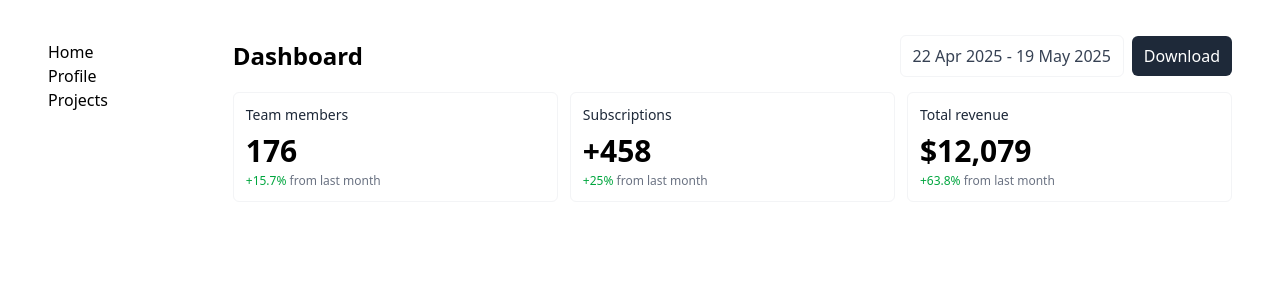
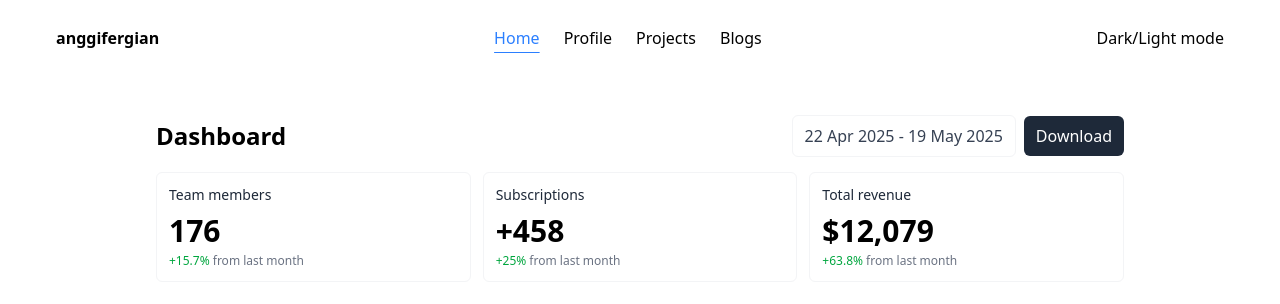
Before and after one commit to anggifergian/vite-react, a React (Vite) app: page /home in a window 1280 px wide. Shown: the top 304 px of the page. Built offline with nearby package versions, Linux system fonts and the light colour scheme.

Commit message:
feat: add navbar to router outlet

```diff
--- a/src/components/Layout.tsx
+++ b/src/components/Layout.tsx
@@ -1,26 +1,12 @@
-import { Link, Outlet } from "react-router-dom";
+import { Outlet } from "react-router-dom";
+import Navbar from "./ui/navbar";
 
 const Layout = () => {
   return (
     <>
-      <div className="max-w-[1200px] m-auto p-2 md:py-4 flex flex-col md:flex-row gap-4">
-        <nav className="w-[200px] pt-6">
-          <ul>
-            <li>
-              <Link to="/home" viewTransition>Home</Link>
-            </li>
-
-            <li>
-              <Link to="/profile" viewTransition>Profile</Link>
-            </li>
-
-            <li>
-              <Link to="/projects" viewTransition>Projects</Link>
-            </li>
-          </ul>
-        </nav>
-
-        <div className="w-full pt-4">
+      <Navbar />
+      <div className="sm:max-w-[800px] xl:max-w-[1000px] m-auto p-2 md:py-4 flex flex-col md:flex-row gap-4">
+        <div className="w-full px-2 pt-4 mt-[80px]">
           <Outlet />
         </div>
       </div>
--- a/src/components/common/blog-layout.tsx
+++ b/src/components/common/blog-layout.tsx
@@ -1,51 +1,17 @@
 import { MDXProvider } from "@mdx-js/react";
 import { Outlet } from "react-router-dom";
-
-export const mdxComponents = {
-  h1: (props: React.ComponentProps<"h1">) => (
-    <h1 className="text-4xl text-gray-900 font-bold mt-8 mb-4" {...props} />
-  ),
-  h2: (props: React.ComponentProps<"h2">) => (
-    <h2 className="text-3xl text-gray-900 font-semibold mt-6 mb-3 " {...props} />
-  ),
-  h3: (props: React.ComponentProps<"h3">) => (
-    <h3 className="text-2xl text-gray-900 font-medium mt-5 mb-2 " {...props} />
-  ),
-  p: (props: React.ComponentProps<"p">) => (
-    <p className="text-gray-700 leading-relaxed mb-2" {...props} />
-  ),
-  a: (props: React.ComponentProps<"a">) => (
-    <a className="text-blue-500 hover:underline" {...props} />
-  ),
-  ul: (props: React.ComponentProps<"ul">) => (
-    <ul className="list-disc list-inside mb-4" {...props} />
-  ),
-  ol: (props: React.ComponentProps<"ol">) => (
-    <ol className="list-decimal list-inside mb-4" {...props} />
-  ),
-  li: (props: React.ComponentProps<"li">) => <li className="mb-1 text-gray-700" {...props} />,
-  pre: (props: React.ComponentProps<"pre">) => (
-    <pre
-      className="bg-gray-800 text-white p-4 rounded-md overflow-x-auto text-sm"
-      {...props}
-    />
-  ),
-  code: (props: React.ComponentProps<"code">) => <code className="" {...props} />,
-  blockquote: (props: React.ComponentProps<"blockquote">) => (
-    <blockquote
-      className="border-l-4 border-blue-300 pl-4 italic text-gray-600 my-4"
-      {...props}
-    />
-  ),
-  hr: (props: React.ComponentProps<"hr">) => <hr className="my-8 border-t border-gray-50" {...props} />,
-};
+import { mdxComponents } from './styled-blog';
+import Navbar from "../ui/navbar";
 
 export default function BlogLayout() {
   return (
-    <div className="px-4 md:max-w-[800px] m-auto">
-      <MDXProvider components={mdxComponents}>
-        <Outlet />
-      </MDXProvider>
-    </div>
+    <>
+      <Navbar />
+      <div className="px-4 md:max-w-[800px] m-auto mt-[100px]">
+        <MDXProvider components={mdxComponents}>
+          <Outlet />
+        </MDXProvider>
+      </div>
+    </>
   );
 }
--- /dev/null
+++ b/src/components/common/styled-blog.tsx
@@ -0,0 +1,42 @@
+export const mdxComponents = {
+  h1: (props: React.ComponentProps<"h1">) => (
+    <h1 className="text-4xl text-gray-900 font-bold mt-8 mb-4" {...props} />
+  ),
+  h2: (props: React.ComponentProps<"h2">) => (
+    <h2 className="text-3xl text-gray-900 font-semibold mt-6 mb-3 " {...props} />
+  ),
+  h3: (props: React.ComponentProps<"h3">) => (
+    <h3 className="text-2xl text-gray-900 font-medium mt-5 mb-2 " {...props} />
+  ),
+  p: (props: React.ComponentProps<"p">) => (
+    <p className="text-gray-700 mb-2 text-[16px] leading-[1.8]" {...props} />
+  ),
+  a: (props: React.ComponentProps<"a">) => (
+    <a className="text-blue-500 hover:underline" {...props} />
+  ),
+  ul: (props: React.ComponentProps<"ul">) => (
+    <ul className="list-disc list-inside mb-4" {...props} />
+  ),
+  ol: (props: React.ComponentProps<"ol">) => (
+    <ol className="list-decimal list-inside mb-4" {...props} />
+  ),
+  li: (props: React.ComponentProps<"li">) => (
+    <li className="mb-1 text-gray-700" {...props} />
+  ),
+  pre: (props: React.ComponentProps<"pre">) => (
+    <pre
+      className="bg-gray-800 text-white p-4 rounded-md overflow-x-auto text-sm"
+      {...props}
+    />
+  ),
+  code: (props: React.ComponentProps<"code">) => <code className="" {...props} />,
+  blockquote: (props: React.ComponentProps<"blockquote">) => (
+    <blockquote
+      className="border-l-4 border-blue-300 pl-4 italic text-gray-600 my-4"
+      {...props}
+    />
+  ),
+  hr: (props: React.ComponentProps<"hr">) => (
+    <hr className="my-8 border-t border-gray-50" {...props} />
+  ),
+};
```
